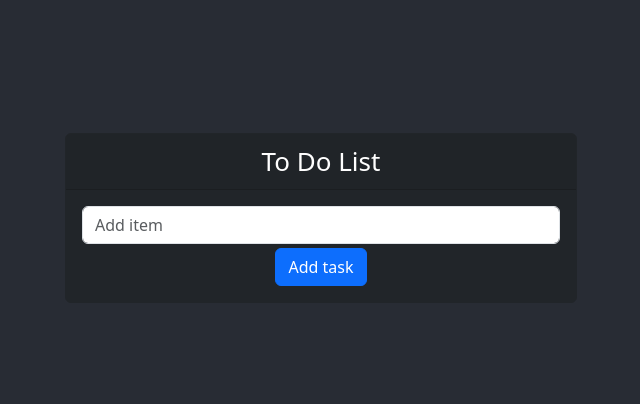
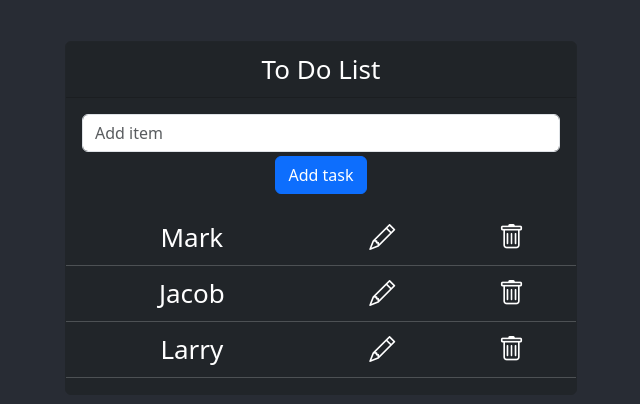
Before and after one commit to Waad-Raggam/react-to-do-list, a React (Create React App) app: page / in a window 1280 px wide. Shown: the part 174-578 px from the top of the page, without its empty margins (319-959 px from the left). Built offline with nearby package versions, Linux system fonts and the light colour scheme.

Commit message:
Setup todos table

```diff
--- a/package.json
+++ b/package.json
@@ -7,6 +7,7 @@
     "@testing-library/react": "^13.4.0",
     "@testing-library/user-event": "^13.5.0",
     "bootstrap": "^5.3.3",
+    "bootstrap-icons": "^1.11.3",
     "react": "^18.3.1",
     "react-dom": "^18.3.1",
     "react-scripts": "5.0.1",
--- a/src/App.js
+++ b/src/App.js
@@ -5,7 +5,7 @@ import List from './List';
 
 import 'bootstrap/dist/css/bootstrap.min.css';
 import 'bootstrap/dist/js/bootstrap.bundle.min';
-// import 'bootstrap-icons/font/bootstrap-icons.css';
+import 'bootstrap-icons/font/bootstrap-icons.css';
 
 function App() {
   return (
--- a/src/List.jsx
+++ b/src/List.jsx
@@ -1,4 +1,5 @@
 import React from 'react';
+import Todos from "./Todos";
 
 const List = () => {
   return (
@@ -20,6 +21,7 @@ const List = () => {
           Default checkbox
         </label>
       </div> */}
+      <Todos></Todos>
     </div>
   );
 };
--- /dev/null
+++ b/src/Todos.jsx
@@ -0,0 +1,26 @@
+const Todos =()=>{
+    return(
+        <table class="table table-dark">
+  <tbody>
+    <tr>
+      <td>Mark</td>
+      <td><i class="bi bi-pencil"></i></td>
+      <td><i class="bi bi-trash"></i></td>
+    </tr>
+    <tr>
+      <td>Jacob</td>
+      <td><i class="bi bi-pencil"></i></td>
+      <td><i class="bi bi-trash"></i></td>
+    </tr>
+    <tr>
+      <td>Larry</td>
+      <td><i class="bi bi-pencil"></i></td>
+      <td><i class="bi bi-trash"></i></td>
+    </tr>
+  </tbody>
+</table>
+    );
+};
+
+
+export default Todos;
```
Also changed, not shown: 1 other file (tests, documents, lock files or other folders).
